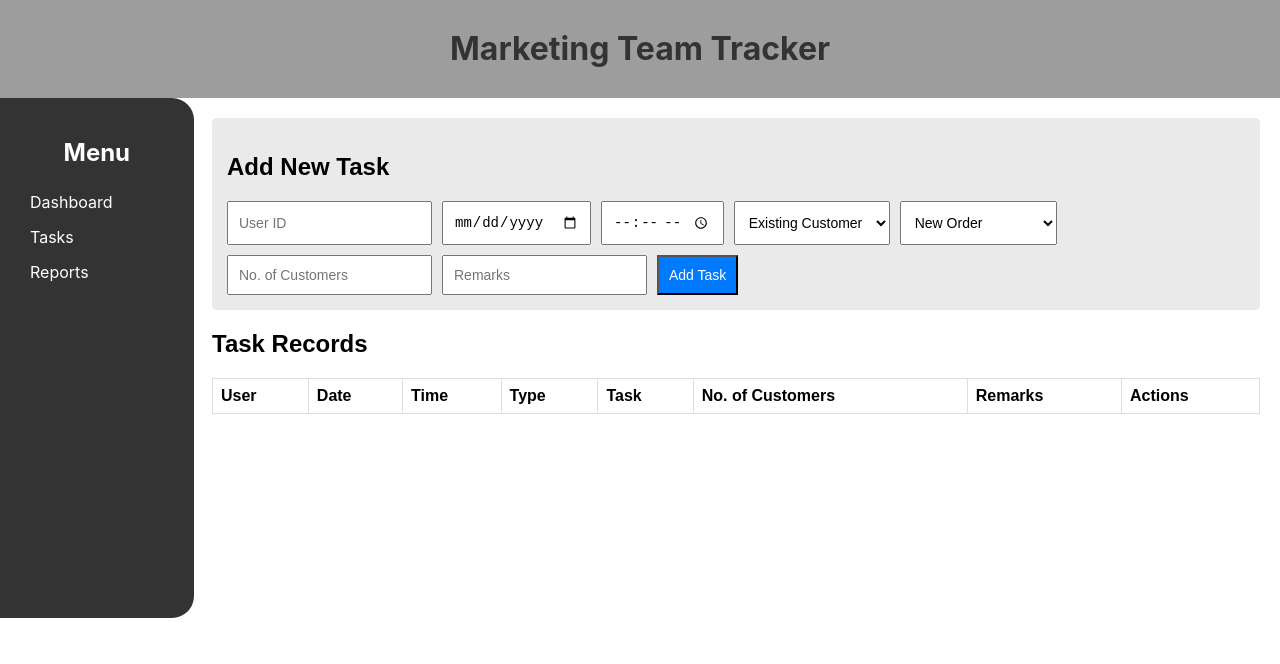
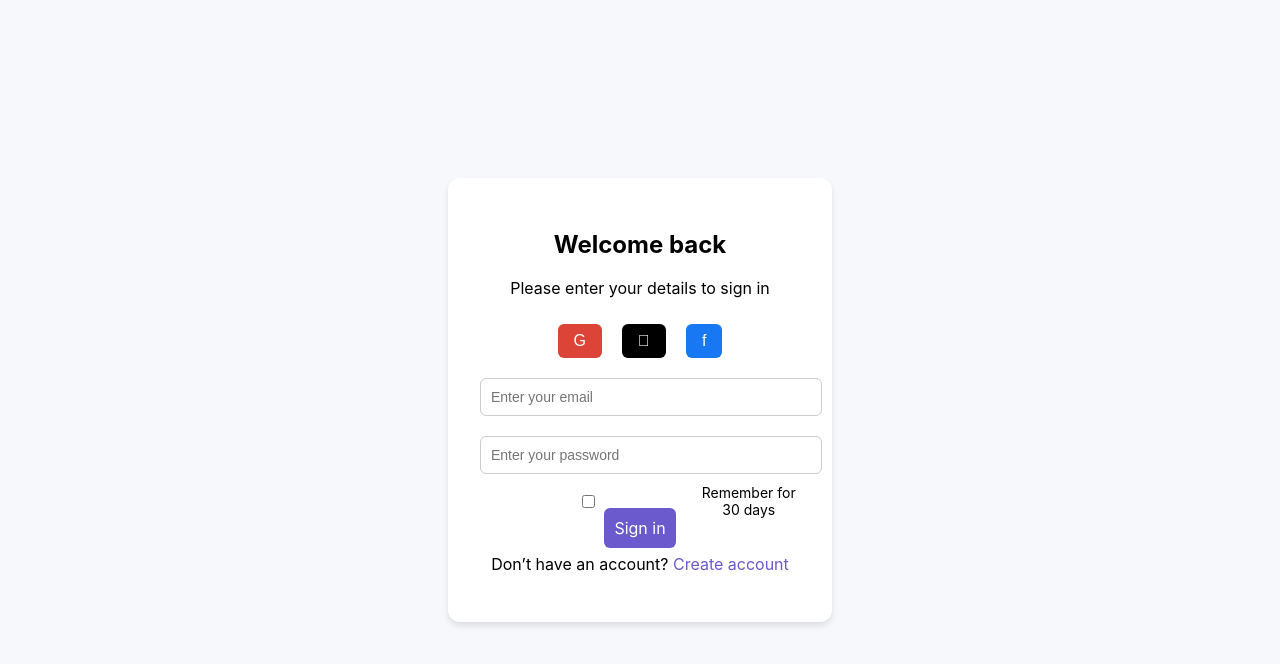
Before and after one commit to StephanBegins/MarketingTeamTrack, a React (Create React App) app: page / in a window 1280 px wide. Shown: the top 664 px of the page. Built offline with nearby package versions, Linux system fonts and the light colour scheme.

Commit message:
lgoin form in front

```diff
--- a/src/App.js
+++ b/src/App.js
@@ -1,25 +1,30 @@
 import React from "react";
-import { BrowserRouter as Router, Route, Routes } from "react-router-dom";
+import { BrowserRouter as Router, Route, Routes, Navigate } from "react-router-dom";
 import Home from "./pages/Home";
 import Tasks from "./pages/Tasks";
 import Reports from "./pages/Reports";
+import Login from "./pages/Login"; // Import Login Page
 import Header from "./components/Header";
 import Sidebar from "./components/Sidebar";
 import "./App.css";
 
 function App() {
+  const isAuthenticated = localStorage.getItem("isAuthenticated");
+
   return (
     <Router>
-      <Header />
+      {isAuthenticated && <Header />}
       <div className="app-container">
-        <div className="main-content">
-          <Sidebar />
-          <Routes>
-            <Route path="/" element={<Home />} />
-            <Route path="/tasks" element={<Tasks />} />
-            <Route path="/reports" element={<Reports />} />
-          </Routes>
-        </div>
+        {isAuthenticated && <Sidebar />}
+        <Routes>
+          {/* Login Route (Redirects if already authenticated) */}
+          <Route path="/" element={isAuthenticated ? <Navigate to="/home" /> : <Login />} />
+
+          {/* Protected Routes (Only accessible when logged in) */}
+          <Route path="/home" element={isAuthenticated ? <Home /> : <Navigate to="/" />} />
+          <Route path="/tasks" element={isAuthenticated ? <Tasks /> : <Navigate to="/" />} />
+          <Route path="/reports" element={isAuthenticated ? <Reports /> : <Navigate to="/" />} />
+        </Routes>
       </div>
     </Router>
   );
--- /dev/null
+++ b/src/pages/Login.css
@@ -0,0 +1,58 @@
+.login-container {
+  display: flex;
+  justify-content: center;
+  align-items: center;
+  height: 100vh;
+  background-color: #f7f8fc;
+}
+
+.login-box {
+  background: white;
+  padding: 2rem;
+  border-radius: 12px;
+  box-shadow: 0 4px 6px rgba(0, 0, 0, 0.1);
+  text-align: center;
+  width: 320px;
+}
+
+.social-login button {
+  margin: 10px;
+  padding: 8px 16px;
+  border: none;
+  border-radius: 6px;
+  cursor: pointer;
+  font-size: 16px;
+}
+
+.google { background: #db4437; color: white; }
+.apple { background: black; color: white; }
+.facebook { background: #1877f2; color: white; }
+
+form input {
+  width: 100%;
+  padding: 10px;
+  margin: 10px 0;
+  border: 1px solid #ccc;
+  border-radius: 6px;
+}
+
+buttonlogin {
+  width: 100%;
+  padding: 10px;
+  background: #6a5acd;
+  color: white;
+  border: none;
+  border-radius: 6px;
+  cursor: pointer;
+}
+
+.remember {
+  display: flex;
+  align-items: center;
+  font-size: 14px;
+}
+
+p a {
+  color: #6a5acd;
+  text-decoration: none;
+}
--- /dev/null
+++ b/src/pages/Login.js
@@ -0,0 +1,77 @@
+import React, { useState, useEffect } from "react";
+import { useNavigate } from "react-router-dom";
+import "./Login.css"; // Add appropriate styling
+
+const Login = () => {
+  const [email, setEmail] = useState("");
+  const [password, setPassword] = useState("");
+  const [error, setError] = useState("");
+  const navigate = useNavigate();
+
+  // Redirect to home if already logged in
+  useEffect(() => {
+    if (localStorage.getItem("isAuthenticated") === "true") {
+      navigate("/home");
+    }
+  }, [navigate]);
+
+  const handleLogin = (e) => {
+    e.preventDefault();
+    setError(""); // Reset error on new submission
+
+    // Dummy authentication (replace with API call)
+    if (email === "admin@example.com" && password === "password") {
+      localStorage.setItem("isAuthenticated", "true");
+      navigate("/home");
+    } else {
+      setError("Invalid email or password. Please try again.");
+    }
+  };
+
+  return (
+    <div className="login-container">
+      <div className="login-box">
+        <h2>Welcome back</h2>
+        <p>Please enter your details to sign in</p>
+
+        <div className="social-login">
+          <button className="google">G</button>
+          <button className="apple"></button>
+          <button className="facebook">f</button>
+        </div>
+
+        <form onSubmit={handleLogin}>
+          <input
+            type="email"
+            placeholder="Enter your email"
+            value={email}
+            onChange={(e) => setEmail(e.target.value)}
+            required
+          />
+          <input
+            type="password"
+            placeholder="Enter your password"
+            value={password}
+            onChange={(e) => setPassword(e.target.value)}
+            required
+          />
+
+          {error && <p className="error-message">{error}</p>}
+
+          <div className="remember">
+            <input type="checkbox" id="rememberMe" />
+            <label htmlFor="rememberMe">Remember for 30 days</label>
+          </div>
+
+          <buttonlogin type="submit">Sign in</buttonlogin>
+        </form>
+
+        <p>
+          Don’t have an account? <a href="/signup">Create account</a>
+        </p>
+      </div>
+    </div>
+  );
+};
+
+export default Login;
```
